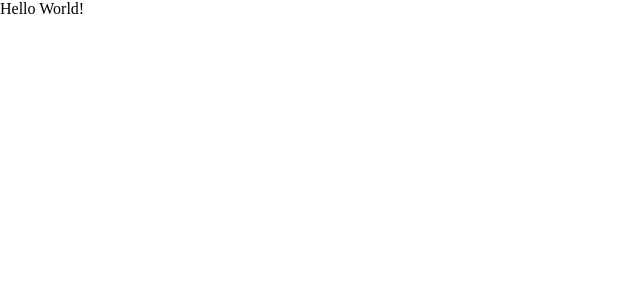
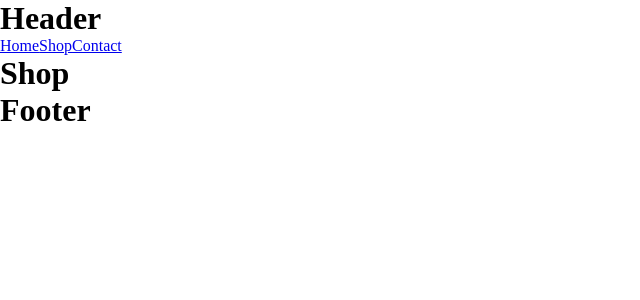
Before and after one commit to JacksonJ97/clothing-store, a React (Create React App) app: page /shop in a window 1280 px wide. Shown: the top 300 px of the page, without its empty margins (0-640 px from the left). Built offline with nearby package versions, Linux system fonts and the light colour scheme.

Commit message:
added basic routing

```diff
--- a/src/App.js
+++ b/src/App.js
@@ -1,11 +1,25 @@
-// Gloval Styles
+import { Routes, Route } from "react-router-dom";
+// Components
+import Header from "./containers/Header/Header";
+import Homepage from "./containers/Homepage/Hompage";
+import Shop from "./containers/Shop/Shop";
+import Contact from "./containers/Contact/Contact";
+import Footer from "./containers/Footer/Footer";
+
+// Global Styles
 import GlobalStyle from "./theme/GlobalStyle";
 
 const App = () => {
   return (
     <>
       <GlobalStyle />
-      <div>Hello World!</div>
+      <Header />
+      <Routes>
+        <Route path="/" element={<Homepage />} />
+        <Route path="/shop" element={<Shop />} />
+        <Route path="/contact" element={<Contact />} />
+      </Routes>
+      <Footer />
     </>
   );
 };
--- /dev/null
+++ b/src/components/Nav/Nav.js
@@ -0,0 +1,13 @@
+import { Link } from "react-router-dom";
+
+const Nav = () => {
+  return (
+    <nav>
+      <Link to="/">Home</Link>
+      <Link to="/shop">Shop</Link>
+      <Link to="/contact">Contact</Link>
+    </nav>
+  );
+};
+
+export default Nav;
--- /dev/null
+++ b/src/containers/Contact/Contact.js
@@ -0,0 +1,5 @@
+const Contact = () => {
+  return <h1>Contact</h1>;
+};
+
+export default Contact;
--- /dev/null
+++ b/src/containers/Footer/Footer.js
@@ -0,0 +1,5 @@
+const Footer = () => {
+  return <h1>Footer</h1>;
+};
+
+export default Footer;
--- /dev/null
+++ b/src/containers/Header/Header.js
@@ -0,0 +1,13 @@
+// Components
+import Nav from "../../components/Nav/Nav";
+
+const Header = () => {
+  return (
+    <header>
+      <h1>Header</h1>
+      <Nav />
+    </header>
+  );
+};
+
+export default Header;
--- /dev/null
+++ b/src/containers/Homepage/Hompage.js
@@ -0,0 +1,5 @@
+const Homepage = () => {
+  return <h1>Homepage</h1>;
+};
+
+export default Homepage;
--- /dev/null
+++ b/src/containers/Shop/Shop.js
@@ -0,0 +1,5 @@
+const Shop = () => {
+  return <h1>Shop</h1>;
+};
+
+export default Shop;
--- a/src/index.js
+++ b/src/index.js
@@ -1,10 +1,13 @@
 import React from "react";
 import ReactDOM from "react-dom";
+import { BrowserRouter as Router } from "react-router-dom";
 import App from "./App";
 
 ReactDOM.render(
   <React.StrictMode>
-    <App />
+    <Router>
+      <App />
+    </Router>
   </React.StrictMode>,
   document.getElementById("root")
 );
```
